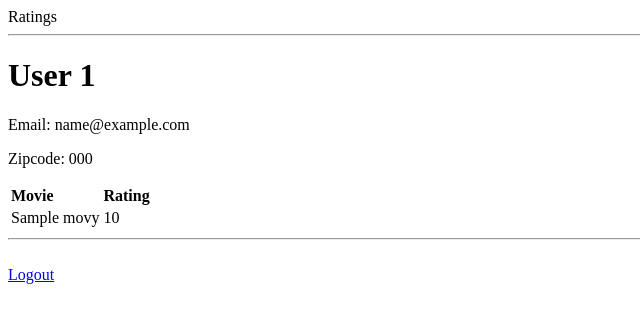
After one commit to ESQG/hackbright-ratings, a Flask app: page /users/1 in a window 1280 px wide. The commit adds this page. Shown: the top 323 px of the page, without its empty margins (0-640 px from the left). Run offline with Flask 2, Linux system fonts and the light colour scheme; tables that the repository leaves empty hold one stand-in row (values such as "Sample post").

Commit message:
Added movie pages and user pages

```diff
--- a/server.py
+++ b/server.py
@@ -7,7 +7,7 @@ from flask import render_template, redirect, flash, session
 from flask_debugtoolbar import DebugToolbarExtension
 
 from model import connect_to_db, db, User, Rating, Movie
-
+from datetime import datetime
 
 app = Flask(__name__)
 
@@ -92,6 +92,44 @@ def logout():
     flash("Logged Out")
     return redirect("/")
 
+@app.route('/users/<user_id>')
+def display_info(user_id):
+
+    user = User.query.get(user_id)
+    ratings_dict = {rating.movie.title:str(rating.score) for rating in user.ratings}
+    # e.g. {u'Star Trek: First Contact': 5}
+
+    return render_template('/user_info.html',
+                            user=user, ratings_dict=ratings_dict)
+
+@app.route('/movies')
+def show_movies_list():
+    """Returns a list of movies"""
+
+    movies = Movie.query.order_by(Movie.title).order_by(Movie.released_at).all()
+
+    return render_template("movie_list.html",
+                            movies=movies)
+
+@app.route('/movies/<movie_id>')
+def display_movie(movie_id):
+    """Returns info on a movie"""
+
+    movie = Movie.query.get(movie_id)
+    scores = [rating.score for rating in movie.ratings]
+    release_date = movie.released_at.strftime("%B %d, %Y")
+    if scores:
+        average = "{:.1f}".format(sum(scores)/float(len(scores)))
+    else:
+        average="Nobody has rated this yet"
+
+
+    return render_template('/movie_info.html',
+                            movie=movie,
+                            average=average,
+                            released=release_date)
+
+
 
 if __name__ == "__main__":
     # We have to set debug=True here, since it has to be True at the
--- a/templates/base.html
+++ b/templates/base.html
@@ -18,9 +18,10 @@
 
 
 <footer>
+    <hr>
   {% if 'user_id' in session %}
   Logged in as {{ session['email'] }}
-  {% endif %}
+  {% endif %}<br>
 <a href="/logout">Logout</a>
 </footer>
 </body>
--- /dev/null
+++ b/templates/user_info.html
@@ -0,0 +1,29 @@
+{% extends 'base.html' %}
+{% block content %}
+<h1>User {{ user.user_id }}</h1>
+
+<p>Email: {{ user.email }}</p>
+
+<p>Zipcode: {{ user.zipcode }} </p>
+
+{% if ratings_dict %}
+    <table>
+        <tr align="left">
+        <th>
+Movie</th>
+        <th>Rating
+        </th>
+    </tr>
+  {% for title in ratings_dict %}
+    <tr>
+        <td>{{ title }}</td>
+        <td>{{ ratings_dict[title] }}</td>
+    </tr>
+  {% endfor %}
+</table>
+{% else %}
+<p>No movies rated yet.</p>
+{% endif %}
+
+
+{% endblock %}
```
Also changed, not shown: templates/movie_info.html (added, +12 -0 lines), templates/movie_list.html (added, +15 -0 lines).
